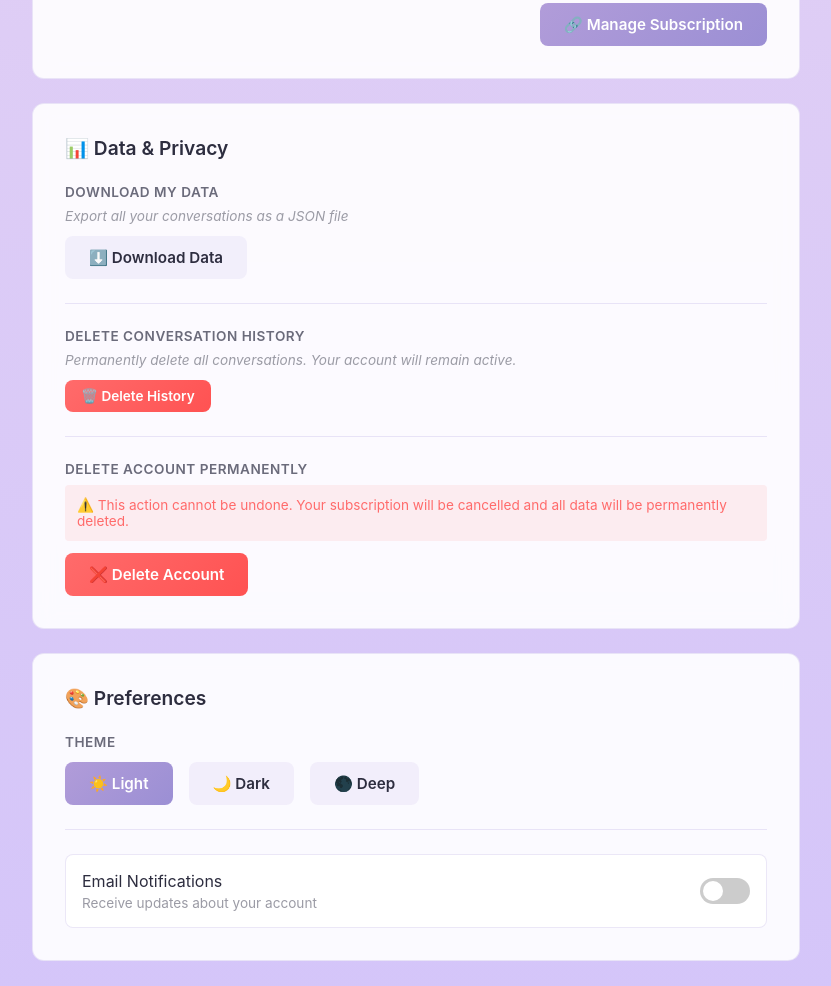
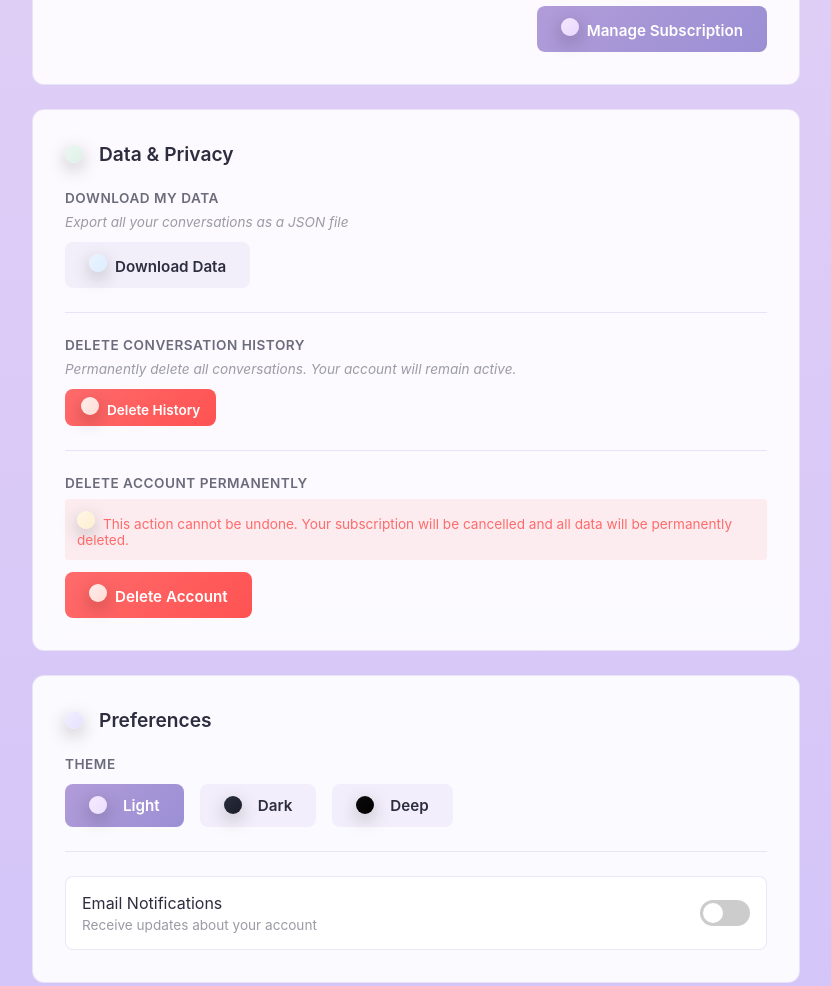
Before and after one commit to VeraNeural/Revolutionary, a website: page public/settings.html in a window 1280 px wide. Shown: the part 949-1935 px from the top of the page, without its empty margins (224-1055 px from the left). Drawn offline with Linux system fonts and the light colour scheme.

Commit message:
style: Replace settings emojis/icons with orb visuals (neurons/orbs only)

```diff
--- a/public/settings.html
+++ b/public/settings.html
@@ -168,6 +168,27 @@
             align-items: center;
             gap: 0.5rem;
         }
+
+        /* Orb visuals used across settings instead of emojis */
+        .settings-orb {
+            width: 18px;
+            height: 18px;
+            border-radius: 50%;
+            display: inline-block;
+            box-shadow: 0 6px 18px rgba(0,0,0,0.25), inset 0 0 6px rgba(255,255,255,0.02);
+            margin-right: 8px;
+        }
+        .settings-orb-account { background: linear-gradient(135deg,#DDEFFE 0%,#D0E8FF 100%); }
+        .settings-orb-subscription { background: linear-gradient(135deg,#F6E8FF 0%,#E8D8FF 100%); }
+        .settings-orb-data { background: linear-gradient(135deg,#EAF7F0 0%,#DFF0E8 100%); }
+        .settings-orb-preferences { background: linear-gradient(135deg,#F0F0FF 0%,#E8E0FF 100%); }
+        .settings-orb-save { background: linear-gradient(135deg,#E8F6FF 0%,#DFF0FF 100%); }
+        .settings-orb-download { background: linear-gradient(135deg,#EAF3FF 0%,#DDEEFF 100%); }
+        .settings-orb-delete { background: linear-gradient(135deg,#FFEDEC 0%,#FFDCD4 100%); }
+        .settings-orb-warning { background: linear-gradient(135deg,#FFF6E6 0%,#FFEFD0 100%); }
+        .settings-orb-light { background: linear-gradient(135deg,#F6ECFF 0%, #EADDFF 100%); }
+        .settings-orb-dark { background: linear-gradient(135deg,#2A2E3C 0%, #1A1C28 100%); }
+        .settings-orb-deep { background: linear-gradient(135deg,#0B0B0B 0%, #000000 100%); }
 
         .section-divider {
             width: 100%;
@@ -532,13 +553,13 @@
     <div class="settings-container">
         <!-- Header -->
         <div class="settings-header">
-            <h1 class="settings-title">⚙️ Settings</h1>
-            <button class="back-button" onclick="goBack()">← Back to Chat</button>
+            <h1 class="settings-title"><span class="settings-orb settings-orb-preferences" aria-hidden="true"></span>Settings</h1>
+            <button class="back-button" onclick="goBack()">Back to Chat</button>
         </div>
 
         <!-- ACCOUNT SECTION -->
         <div class="settings-section">
-            <h2 class="section-title">👤 Account</h2>
+            <h2 class="section-title"><span class="settings-orb settings-orb-account" aria-hidden="true"></span>Account</h2>
 
             <div class="form-group">
                 <label class="form-label">Email</label>
@@ -556,14 +577,14 @@
 
             <div class="action-row" style="margin-top: 1.5rem;">
                 <button class="button button-primary" onclick="saveName()">
-                    <span>💾 Save Name</span>
+                    <span><span class="settings-orb settings-orb-save" aria-hidden="true"></span>Save Name</span>
                 </button>
             </div>
         </div>
 
         <!-- SUBSCRIPTION SECTION -->
         <div class="settings-section">
-            <h2 class="section-title">💎 Subscription</h2>
+            <h2 class="section-title"><span class="settings-orb settings-orb-subscription" aria-hidden="true"></span>Subscription</h2>
 
             <div class="form-group">
                 <label class="form-label">Current Plan</label>
@@ -584,20 +605,20 @@
 
             <div class="action-row" style="margin-top: 1.5rem;">
                 <button class="button button-primary" onclick="manageSubscription()">
-                    <span>🔗 Manage Subscription</span>
+                    <span><span class="settings-orb settings-orb-subscription" aria-hidden="true"></span>Manage Subscription</span>
                 </button>
             </div>
         </div>
 
         <!-- DATA & PRIVACY SECTION -->
         <div class="settings-section">
-            <h2 class="section-title">📊 Data & Privacy</h2>
+            <h2 class="section-title"><span class="settings-orb settings-orb-data" aria-hidden="true"></span>Data & Privacy</h2>
 
             <div class="form-group">
                 <label class="form-label">Download My Data</label>
                 <p class="info-text">Export all your conversations as a JSON file</p>
                 <button class="button button-secondary" style="margin-top: 0.75rem;" onclick="downloadData()">
-                    <span>⬇️ Download Data</span>
+                    <span><span class="settings-orb settings-orb-download" aria-hidden="true"></span>Download Data</span>
                 </button>
             </div>
 
@@ -607,7 +628,7 @@
                 <label class="form-label">Delete Conversation History</label>
                 <p class="info-text">Permanently delete all conversations. Your account will remain active.</p>
                 <button class="button button-danger button-small" style="margin-top: 0.75rem;" onclick="confirmDeleteHistory()">
-                    <span>🗑️ Delete History</span>
+                    <span><span class="settings-orb settings-orb-delete" aria-hidden="true"></span>Delete History</span>
                 </button>
             </div>
 
@@ -615,23 +636,23 @@
 
             <div class="form-group">
                 <label class="form-label">Delete Account Permanently</label>
-                <p class="warning-text">⚠️ This action cannot be undone. Your subscription will be cancelled and all data will be permanently deleted.</p>
+                <p class="warning-text"><span class="settings-orb settings-orb-warning" aria-hidden="true"></span>This action cannot be undone. Your subscription will be cancelled and all data will be permanently deleted.</p>
                 <button class="button button-danger" style="margin-top: 0.75rem;" onclick="confirmDeleteAccount()">
-                    <span>❌ Delete Account</span>
+                    <span><span class="settings-orb settings-orb-delete" aria-hidden="true"></span>Delete Account</span>
                 </button>
             </div>
         </div>
 
         <!-- PREFERENCES SECTION -->
         <div class="settings-section">
-            <h2 class="section-title">🎨 Preferences</h2>
+            <h2 class="section-title"><span class="settings-orb settings-orb-preferences" aria-hidden="true"></span>Preferences</h2>
 
             <div class="form-group">
                 <label class="form-label">Theme</label>
                 <div style="display: flex; gap: 1rem; margin-top: 0.75rem;">
-                    <button class="button button-secondary" onclick="setTheme('light')" id="themeLight">☀️ Light</button>
-                    <button class="button button-secondary" onclick="setTheme('dark')" id="themeDark">🌙 Dark</button>
-                    <button class="button button-secondary" onclick="setTheme('deep')" id="themeDeep">🌑 Deep</button>
+                    <button class="button button-secondary" onclick="setTheme('light')" id="themeLight"><span class="settings-orb settings-orb-light" aria-hidden="true"></span>Light</button>
+                    <button class="button button-secondary" onclick="setTheme('dark')" id="themeDark"><span class="settings-orb settings-orb-dark" aria-hidden="true"></span>Dark</button>
+                    <button class="button button-secondary" onclick="setTheme('deep')" id="themeDeep"><span class="settings-orb settings-orb-deep" aria-hidden="true"></span>Deep</button>
                 </div>
             </div>
 
```
